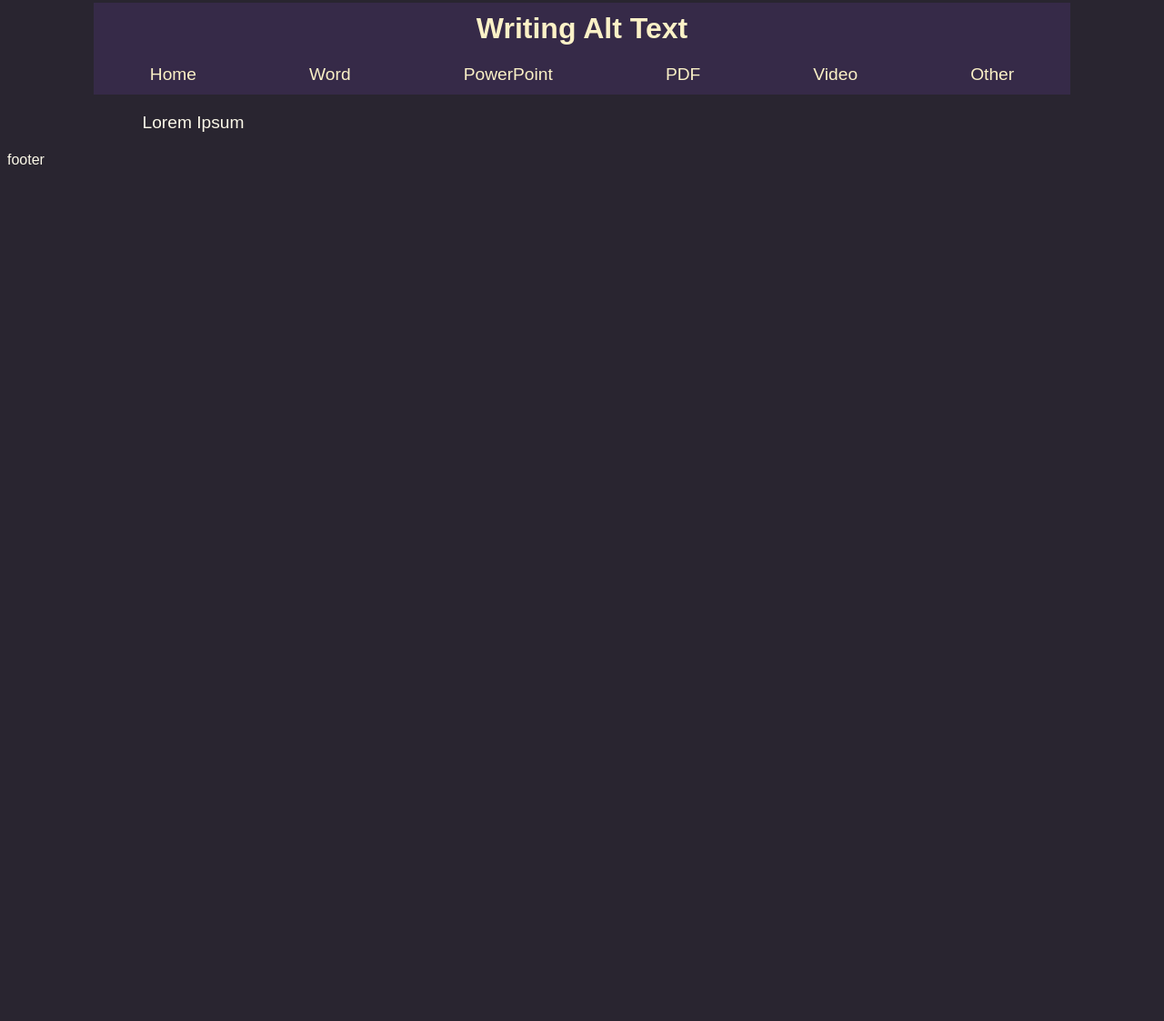
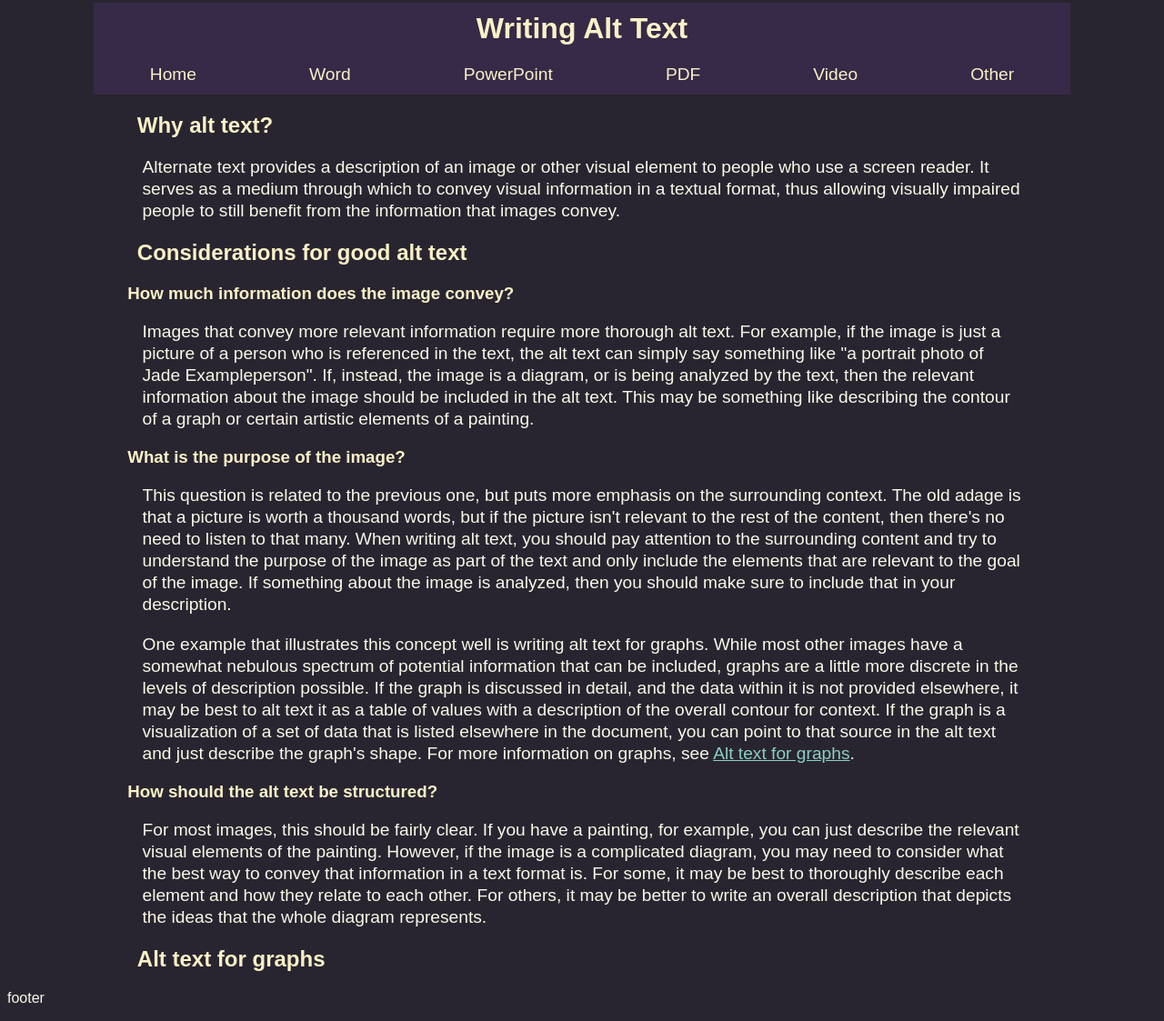
Before and after one commit to PrimsAlg/a11y-ref, a plain HTML site: page other/alt-text.html in a window 1280 px wide. Shown: the part 5-1128 px from the top of the page at 91% size. Before the commit the page ends 800 px from the top, so only its background shows below. Drawn offline with Linux system fonts and the light colour scheme.

Commit message:
add content

```diff
--- a/other/alt-text.html
+++ b/other/alt-text.html
@@ -81,7 +81,17 @@
             </nav>
         </div>
         <main>
-            <p>Lorem Ipsum</p>
+            <h2>Why alt text?</h2>
+            <p>Alternate text provides a description of an image or other visual element to people who use a screen reader. It serves as a medium through which to convey visual information in a textual format, thus allowing visually impaired people to still benefit from the information that images convey.</p>
+            <h2>Considerations for good alt text</h2>
+            <h3>How much information does the image convey?</h3>
+            <p>Images that convey more relevant information require more thorough alt text. For example, if the image is just a picture of a person who is referenced in the text, the alt text can simply say something like "a portrait photo of Jade Exampleperson". If, instead, the image is a diagram, or is being analyzed by the text, then the relevant information about the image should be included in the alt text. This may be something like describing the contour of a graph or certain artistic elements of a painting.</p>
+            <h3>What is the purpose of the image?</h3>
+            <p>This question is related to the previous one, but puts more emphasis on the surrounding context. The old adage is that a picture is worth a thousand words, but if the picture isn't relevant to the rest of the content, then there's no need to listen to that many. When writing alt text, you should pay attention to the surrounding content and try to understand the purpose of the image as part of the text and only include the elements that are relevant to the goal of the image. If something about the image is analyzed, then you should make sure to include that in your description.</p>
+            <p>One example that illustrates this concept well is writing alt text for graphs. While most other images have a somewhat nebulous spectrum of potential information that can be included, graphs are a little more discrete in the levels of description possible. If the graph is discussed in detail, and the data within it is not provided elsewhere, it may be best to alt text it as a table of values with a description of the overall contour for context. If the graph is a visualization of a set of data that is listed elsewhere in the document, you can point to that source in the alt text and just describe the graph's shape. For more information on graphs, see <a href="#graphs">Alt text for graphs</a>.</p>
+            <h3>How should the alt text be structured?</h3>
+            <p>For most images, this should be fairly clear. If you have a painting, for example, you can just describe the relevant visual elements of the painting. However, if the image is a complicated diagram, you may need to consider what the best way to convey that information in a text format is. For some, it may be best to thoroughly describe each element and how they relate to each other. For others, it may be better to write an overall description that depicts the ideas that the whole diagram represents.</p>
+            <h2 id="graphs">Alt text for graphs</h2>
         </main>
     </body>
     <footer>
```
